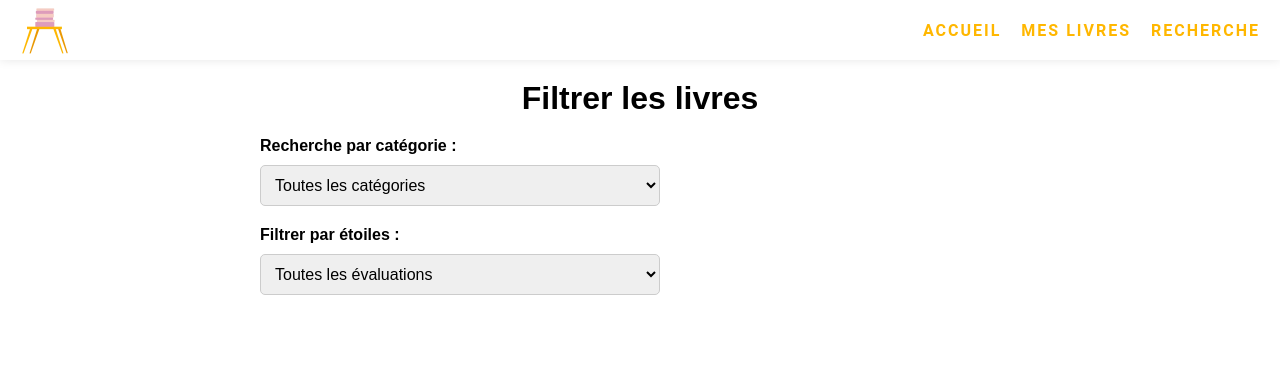
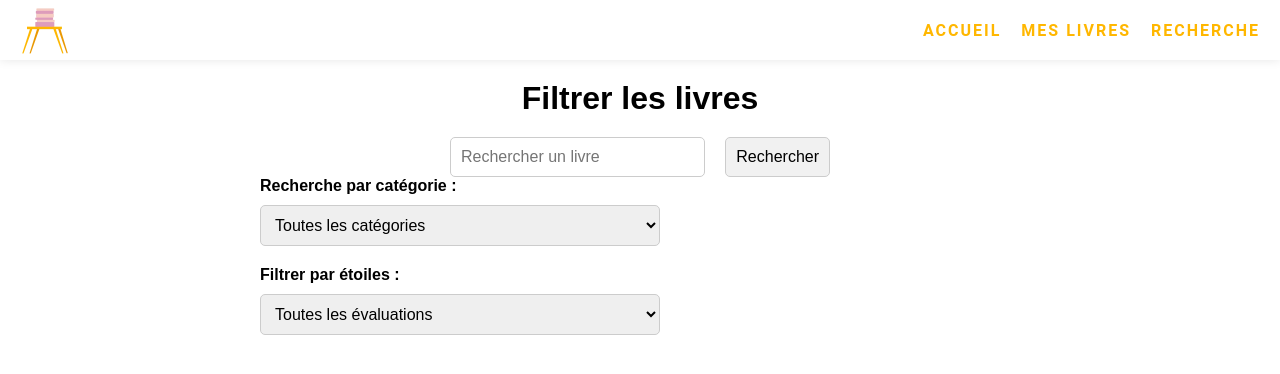
Before and after one commit to teo-crth/au-detour-des-mots, a React (Vite) app: page /recherche in a window 1280 px wide. Shown: the top 374 px of the page. Built offline with nearby package versions, Linux system fonts and the light colour scheme.

Commit message:
searchbar

```diff
--- a/src/pages/searchPage/SearchPage.jsx
+++ b/src/pages/searchPage/SearchPage.jsx
@@ -1,5 +1,6 @@
 import React, { useState } from 'react';
 import './searchPage.css';
+import SearchBar from '../../components/searchBar/SearchBar';
 
 const SearchPage = () => {
     // États pour stocker les valeurs des filtres
@@ -9,6 +10,7 @@ const SearchPage = () => {
     return (
         <div className="search-page">
             <h1>Filtrer les livres</h1> {/* Titre principal */}
+            < SearchBar />
             <div className="filter-container">
                 {/* Champ de sélection pour filtrer par catégorie */}
                 <div className="filter-item">
```
